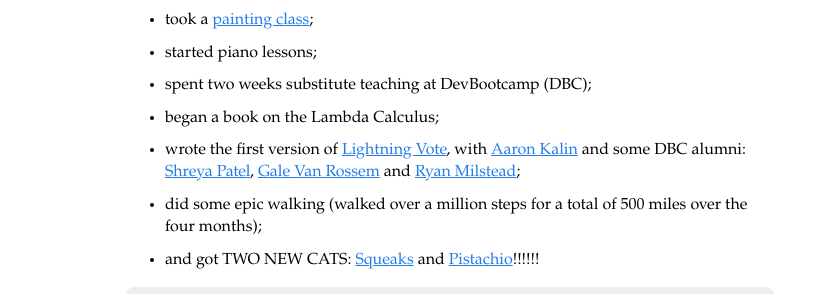
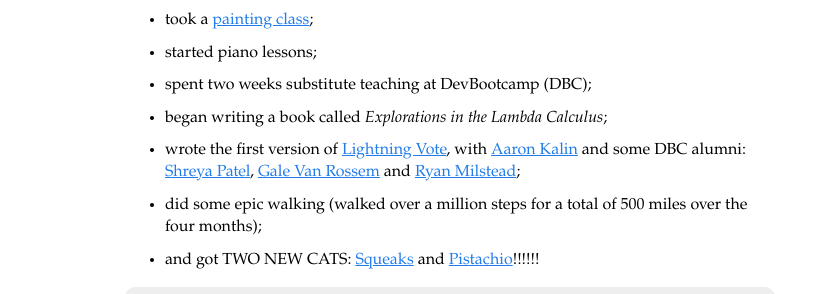
Before and after one commit to coreyhaines/coreyhaines.github.io, a Jekyll site: the page built from _posts/2015-02-04-joining-curious-nation.markdown, in a window 1280 px wide. Shown: the part 507-801 px from the top of the page, without its empty margins (0-823 px from the left). Built offline with Jekyll 4.4.1, drawn with Linux system fonts in a browser that asks for light colours; nearby versions of some CDN libraries; Markdown is read by kramdown in place of the engine named in the settings; comment, search, counter and statistics services are not loaded.

Commit message:
Change text around starting the lambda calculus book to say I'm working on it

```diff
--- a/_posts/2015-02-04-joining-curious-nation.markdown
+++ b/_posts/2015-02-04-joining-curious-nation.markdown
@@ -14,7 +14,7 @@ This isn't the first time I've taken an extended leave from employment. And, kno
 * took a <a href="/images/painting-of-zak.jpg" target="_blank">painting class</a>;
 * started piano lessons;
 * spent two weeks substitute teaching at DevBootcamp (DBC);
-* began a book on the Lambda Calculus;
+* began writing a book called *Explorations in the Lambda Calculus*;
 * wrote the first version of [Lightning Vote](http://lightningvote.com/), with [Aaron Kalin](https://twitter.com/martinisoft) and some DBC alumni: [Shreya Patel](https://twitter.com/shrey_317), [Gale Van Rossem](https://twitter.com/galeforcevr) and [Ryan Milstead](https://twitter.com/ryanmilstead);
 * did some epic walking (walked over a million steps for a total of 500 miles over the four months);
 * and got TWO NEW CATS: <a href="/images/squeaks.jpg" target="_blank">Squeaks</a> and <a href="/images/pistachio.jpg" target="_blank">Pistachio</a>!!!!!!
```
